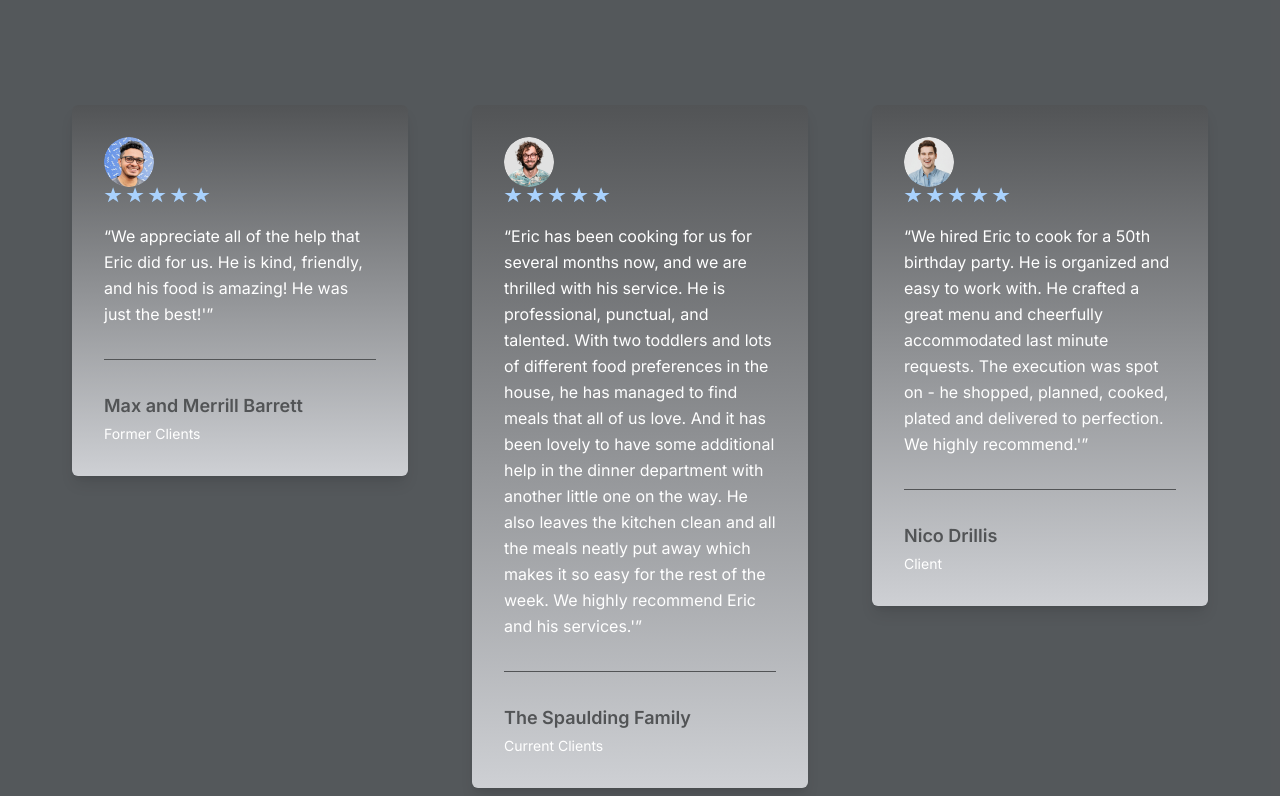
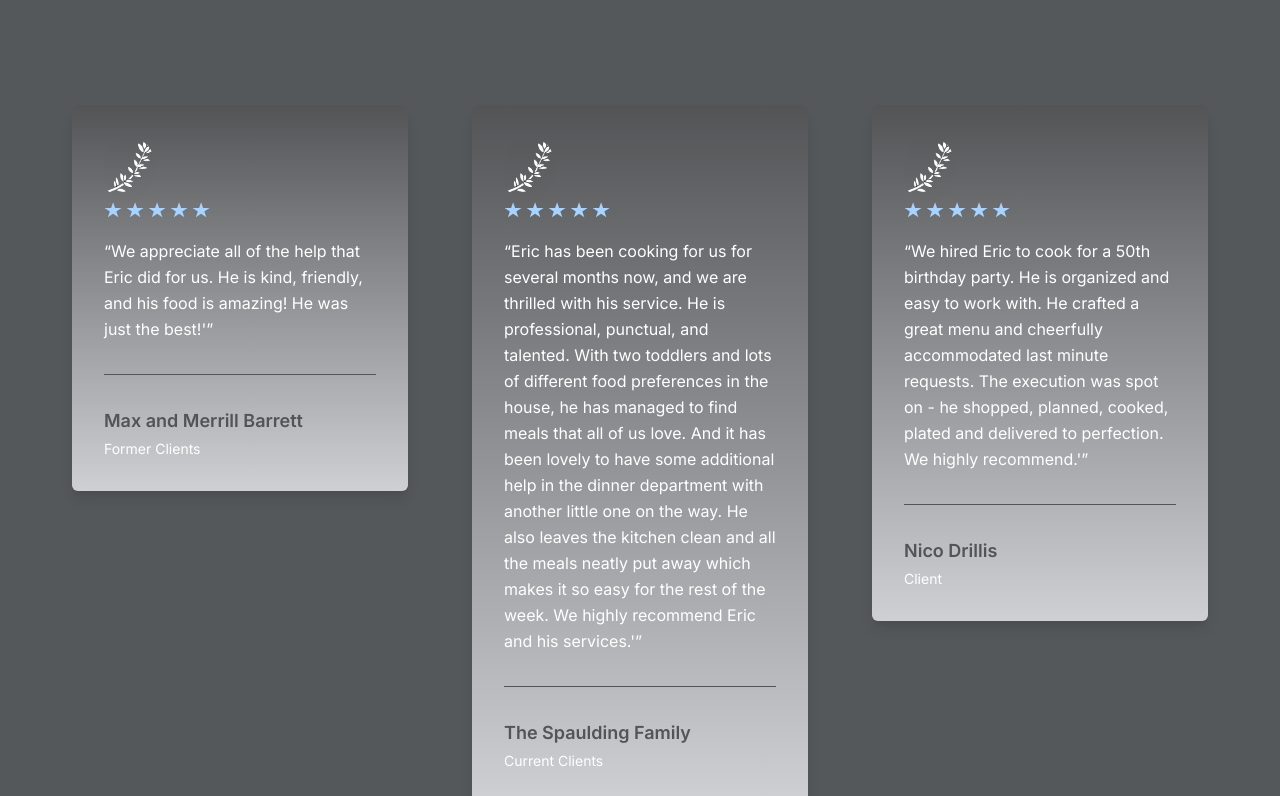
Before and after one commit to Ekalex/website, a Next.js app: page / in a window 1280 px wide. Shown: the part 2360-3156 px from the top of the page. Built offline with nearby package versions, Linux system fonts and the light colour scheme.

Commit message:
ready for deploy

```diff
--- a/components/Contact/index.tsx
+++ b/components/Contact/index.tsx
@@ -1,9 +1,23 @@
-import React, { useEffect } from 'react';
+import NewsLatterBox from "./NewsLatterBox";
+import Image from "next/image";
 
 const Contact = () => {
   return (
     <section className="mb-32 text-center lg:text-left">
-<div data-tf-live="01HFQ1XQVYFQJ9TGVE8KPPCQFG"></div><script src="//embed.typeform.com/next/embed.js"></script>
+      <div className="px-6 py-12 md:px-12">
+        <div className="grid items-center lg:grid-cols-2 lg:gap-x-12 p-10px">
+          <div className="mb-12 lg:mb-0">
+            <h2 className="my-12 text-5xl font-bold leading-tight tracking-tight">
+              Are you ready <br />
+              <span className="text-success dark:text-success-400">to get started?</span>
+            </h2>
+            <a className="mb-2 inline-block rounded m-4 px-12 pt-4 pb-3.5 text-sm font-medium uppercase leading-normal text-gray-600 bg-primary hover:bg-indigo-400 hover:text-white"
+              data-te-ripple-init data-te-ripple-color="light" href="mailto:eric@onthymepersonalchef.com" role="button">Schedule a consultation</a>
+            <a className="inline-block rounded  m-4 px-12 pt-4 pb-3.5 text-sm font-medium uppercase leading-normal text-gray-600 bg-primary hover:bg-indigo-400 hover:text-white"
+              data-te-ripple-init data-te-ripple-color="light" href="https://squareup.com/gift/MLSQND4VMTYVV/order" role="button">Give the perfect gift</a>
+          </div>
+        </div>
+      </div>
     </section>
 
 
--- a/components/Testimonials/index.tsx
+++ b/components/Testimonials/index.tsx
@@ -9,7 +9,7 @@ const testimonialData: Testimonial[] = [
     designation: "Former Clients",
     content:
       "We appreciate all of the help that Eric did for us. He is kind, friendly, and his food is amazing! He was just the best!'",
-    image: "/images/testimonials/auth-01.png",
+    image: "/images/sprigNobg.png",
     star: 5,
   },
   {
@@ -18,7 +18,7 @@ const testimonialData: Testimonial[] = [
     designation: "Current Clients",
     content:
       "Eric has been cooking for us for several months now, and we are thrilled with his service. He is professional, punctual, and talented. With two toddlers and lots of different food preferences in the house, he has managed to find meals that all of us love. And it has been lovely to have some additional help in the dinner department with another little one on the way. He also leaves the kitchen clean and all the meals neatly put away which makes it so easy for the rest of the week. We highly recommend Eric and his services.'",
-    image: "/images/testimonials/auth-02.png",
+    image: "/images/sprigNobg.png",
     star: 5,
   },
   {
@@ -27,7 +27,7 @@ const testimonialData: Testimonial[] = [
     designation: "Client",
     content:
       "We hired Eric to cook for a 50th birthday party.  He is organized and easy to work with.  He crafted a great menu and cheerfully accommodated last minute requests.  The execution was spot on - he shopped, planned, cooked, plated and delivered to perfection. We highly recommend.'",
-    image: "/images/testimonials/auth-03.png",
+    image: "/images/sprigNobg.png",
     star: 5,
   },
 
@@ -37,7 +37,7 @@ const testimonialData: Testimonial[] = [
     designation: "Client",
     content:
     "Eric has been preparing meals for my husband and I for several months, and it has been great! He is an excellent chef, very open to preferences and requests, and he cooks with a lot of variety. Eric has helped us to eat better and healthier with our busy work and lives. I would absolutely recommend Eric to cook for you!",
-    image: "/images/testimonials/auth-03.png",
+    image: "/images/sprigNobg.png",
     star: 5,
   },
 
@@ -47,7 +47,7 @@ const testimonialData: Testimonial[] = [
     designation: "Former Clients",
     content:
       "I’ve had the pleasure to hire Eric on multiple occasions, and he never disappoints! I’m a full time working mom and and wife and the last thing I want to do is come home and think what to make for dinner each night. Eric has been a life saver and has crossed this task off my to do list! He also has made mornings a breeze, my children (and especially me) love his sous vide egg bites! Eric goes above and beyond to make sure our entire family is happy with the menus each week. Currently Eric is putting together a menu for a private 40th event next month, and I cannot wait for him to wow my guests!",
-    image: "/images/testimonials/auth-03.png",
+    image: "/images/sprigNobg.png",
     star: 5,
   },
 
@@ -57,7 +57,7 @@ const testimonialData: Testimonial[] = [
     designation: "Client",
     content:
       "We recently had Eric come to our home and had a 4-course autumn tasting menu, with a different wine pairing for each of the four courses. We invited another couple so there were four of us for this amazing experience. Every detail of the evening was taken care of for us by Eric - from the INCREDIBLE food, to the setting of the table and service for each of the courses. Eric and his team even took care of dishes and cleaning, so we had a spotless kitchen and didn't have to do any dishes or take out any trash! It was readily apparent that Eric is very organized, experienced, and came with a very friendly attitude and was willing to answer our questions. He was very prepared and thorough leading up to the evening, and it paid off as it went off flawlessly. Will definitely be looking to do this again sometime soon!",
-    image: "/images/testimonials/auth-03.png",
+    image: "/images/sprigNobg.png",
     star: 5,
   },
 
@@ -67,7 +67,7 @@ const testimonialData: Testimonial[] = [
     designation: "Former Client",
     content:
       "Eric did an amazing job cooking dinner for our family each week! From beef stew to chicken pot pies, the food was delicious and made life super easy for two very busy professionals with two very busy kids! Can not recommend Eric enough. Reasonably priced and very talented!",
-    image: "/images/testimonials/auth-03.png",
+    image: "/images/sprigNobg.png",
     star: 5,
   },
 
@@ -77,7 +77,7 @@ const testimonialData: Testimonial[] = [
     designation: "Client",
     content:
       "We wanted something a bit special for my wife’s ?0 birthday and Eric really hit it out of the park for us. From initial contact through to clean up and goodbyes, Eric was professional, efficient and responsive to our requests. Plus, he totally noticed the interest of the teenagers and involved them which was awesome. And the dinner itself - from starters through dessert - huge hit with us and our guests. It was well presented and delicious. We highly recommend Eric and his team.",
-    image: "/images/testimonials/auth-03.png",
+    image: "/images/sprigNobg.png",
     star: 5,
   },
 ];
```
Also changed, not shown: public/images/sprigNoBG.png (added).
